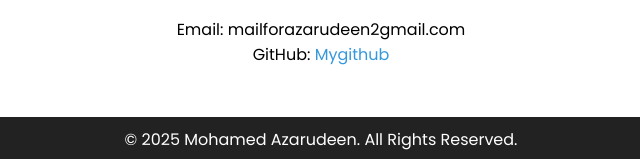
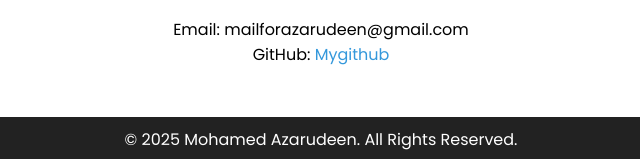
Before and after one commit to Azar-02/html-css-portfolio, a plain HTML site: page index.html in a window 1280 px wide. Shown: the part 2694-2853 px from the top of the page, 319-959 px from the left. Drawn offline with Linux system fonts and the light colour scheme.

Commit message:
emailfixed

```diff
--- a/index.html
+++ b/index.html
@@ -61,7 +61,7 @@
     <!-- Contact Section -->
     <section id="contact">
         <h2>Contact Me</h2>
-        <p>Email: mailforazarudeen2gmail.com</p>
+        <p>Email: mailforazarudeen@gmail.com</p>
         <p>GitHub: <a href="https://github.com/Azar-02" target="_blank">Mygithub</a></p>
     </section>
 
```
